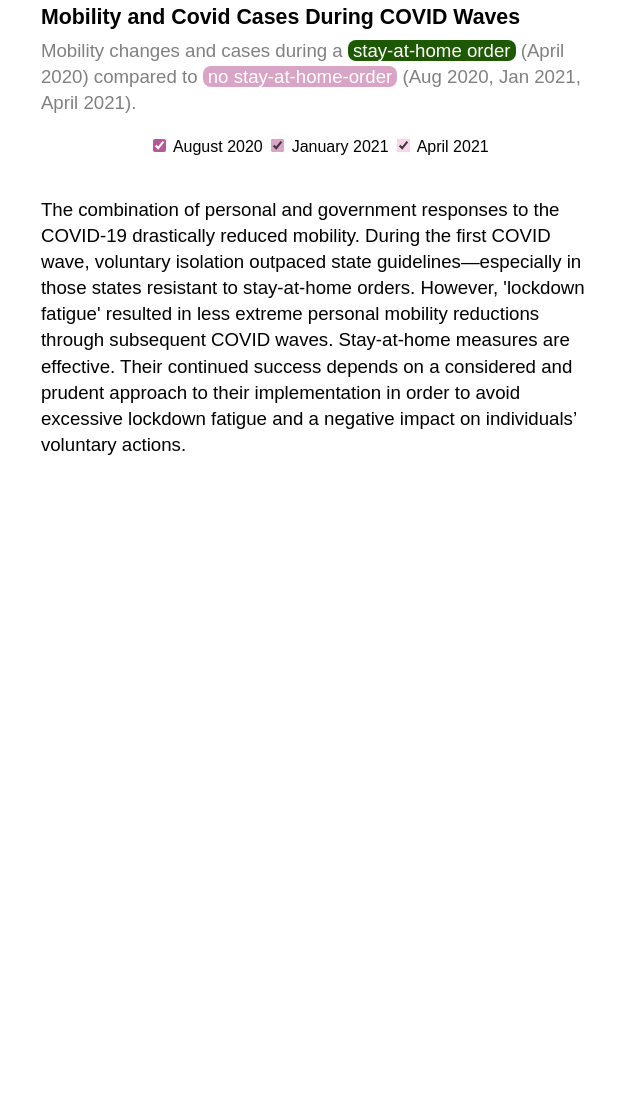
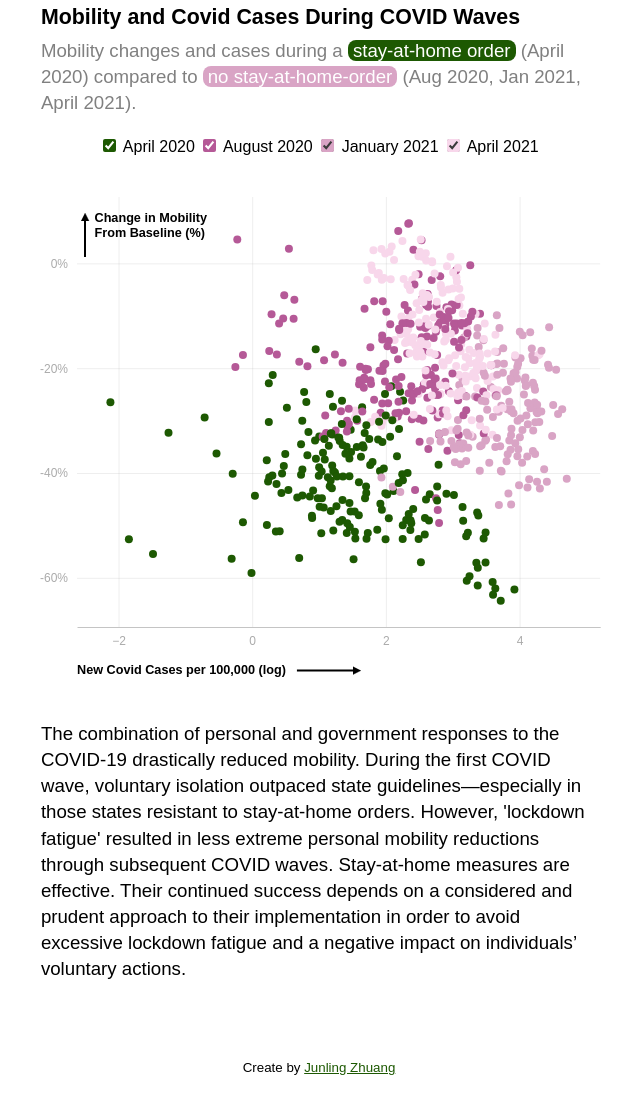
Before and after one commit to JunlingZhuang/Covid-19-Mobility, a plain HTML site: page index.html in a window 1280 px wide. Shown: the part 3210-4304 px from the top of the page, without its empty margins (321-961 px from the left). Before the commit the page ends 3703 px from the top, so only its background shows below. Drawn offline with nearby package versions, Linux system fonts and the light colour scheme.

Commit message:
finished scatterplot

```diff
--- a/components/dataViz.js
+++ b/components/dataViz.js
@@ -1,15 +1,16 @@
 import { loadData } from "./dataLoader.js";
 import { drawlineChart } from "./lineChart.js";
 import { drawStateChart } from "./stateChart.js";
+import { drawScatterPlot } from "./scatterChart.js";
 
 document.addEventListener("DOMContentLoaded", function () {
   const svgLineChart = d3.select(".us-graph").append("svg");
   const svgStateChart = d3.select(".lag").append("svg");
-  //   const svgScatter = d3.select(".scatter-plot").append("svg");
+  const svgScatter = d3.select(".scatter").append("svg");
 
   loadData().then((data) => {
     drawlineChart(svgLineChart, data.us_data);
     drawStateChart(svgStateChart, data.state_data);
-    // drawScatterPlot(svgScatter, data[2]);
+    drawScatterPlot(svgScatter, data.lockdown_data);
   });
 });
--- a/components/lineChart.js
+++ b/components/lineChart.js
@@ -399,5 +399,3 @@ export function drawlineChart(svg_us, us_data) {
   ScrollTrigger.refresh();
   //   resize(svg_us, us_data);
 }
-
-export default drawlineChart;
--- /dev/null
+++ b/components/scatterChart.js
@@ -0,0 +1,337 @@
+import config from "./config.js";
+
+// tooltip
+const div = d3
+  .select("body")
+  .append("div")
+  .attr("class", "tooltip")
+  .style("opacity", 0);
+
+function setup(svg_scatter, scatter_data) {
+  console.log(scatter_data);
+
+  // color scale for scatter plot
+  const colScale = d3
+    .scaleOrdinal()
+    .range([
+      config.colors.dark_green,
+      config.colors.dark_pink,
+      config.colors.med_pink,
+      config.colors.light_pink,
+    ])
+    .domain(["April 2020", "August 2020", "January 2021", "April 2021"]);
+
+  /* SCATTERPLOT! */
+  scatter_data.forEach(function (d) {
+    d.weekly_new_cases_per_100k = +d.weekly_new_cases_per_100k;
+    d.pct_change_baseline = +d.pct_change_baseline;
+    d.log_weekly_cases_per_100k = Math.log(d.weekly_new_cases_per_100k);
+  });
+
+  var scatter_x_min = d3.min(scatter_data, function (d) {
+    return d.log_weekly_cases_per_100k;
+  });
+  var scatter_x_max = d3.max(scatter_data, function (d) {
+    return d.log_weekly_cases_per_100k;
+  });
+
+  var scatter_y_min = d3.min(scatter_data, function (d) {
+    return d.pct_change_baseline;
+  });
+  var scatter_y_max = d3.max(scatter_data, function (d) {
+    return d.pct_change_baseline;
+  });
+
+  // x axis
+  var x_scale_scatter = d3
+    .scaleLinear()
+    // 0.5 padding
+    .domain([scatter_x_min - 0.5, scatter_x_max + 0.5]);
+
+  // y axis
+  var y_scale_scatter = d3
+    .scaleLinear()
+    // 5% padding
+    .domain([scatter_y_max + 5, scatter_y_min - 5]);
+
+  // x axis grid lines
+  var scatter_x_grid = svg_scatter.append("g").attr("class", "grid");
+
+  // y axis grid lines
+  var scatter_y_grid = svg_scatter.append("g").attr("class", "grid");
+
+  // mobility y axis label
+  svg_scatter.append("g").attr("class", "y_label_text");
+
+  // text
+  svg_scatter
+    .selectAll(".y_label_text")
+    .append("text")
+    .attr("text-anchor", "top")
+    .attr("y", config.arrow_margin.top + 5)
+    .attr("x", config.arrow_margin.left + config.label_type_size)
+    .text("Change in Mobility");
+  svg_scatter
+    .selectAll(".y_label_text")
+    .append("text")
+    .attr("text-anchor", "top")
+    .attr("y", config.arrow_margin.top + config.label_leading)
+    .attr("x", config.arrow_margin.left + config.label_type_size)
+    .text("From Baseline (%)");
+
+  // arrowhead for mobility
+  svg_scatter
+    .append("defs")
+    .append("marker")
+    .attr("id", "arrow")
+    .attr("viewBox", [0, 0, 20, 20])
+    .attr("refX", 10)
+    .attr("refY", 10)
+    .attr("markerWidth", config.arrowhead_width)
+    .attr("markerHeight", config.arrowhead_height)
+    .attr("orient", "auto-start-reverse")
+    .append("path")
+    .attr("d", d3.line()(config.arrowPoints))
+    .attr("stroke", "black");
+
+  // arrow line for mobility
+  svg_scatter
+    .append("path")
+    .attr(
+      "d",
+      d3.line()([
+        [config.arrow_margin.left, config.arrow_margin.top],
+        [config.arrow_margin.left, config.arrow_margin.bottom],
+      ])
+    )
+    .attr("stroke", "black")
+    .attr("stroke-width", config.line_width)
+    .attr("marker-start", "url(#arrow)")
+    .attr("fill", "none");
+
+  // cases x axis label
+  svg_scatter.append("g").attr("class", "x_label_text");
+
+  // text
+  svg_scatter
+    .selectAll(".x_label_text")
+    .append("text")
+    .attr("text-anchor", "top")
+    .text("New Covid Cases per 100,000 (log)");
+
+  // arrowhead for cases
+  svg_scatter
+    .append("defs")
+    .append("marker")
+    .attr("id", "arrow")
+    .attr("viewBox", [0, 0, 20, 20])
+    .attr("refX", 10)
+    .attr("refY", 10)
+    .attr("markerWidth", config.arrowhead_width)
+    .attr("markerHeight", config.arrowhead_height)
+    .attr("orient", "auto-start-reverse")
+    .append("path")
+    .attr("d", d3.line()(config.arrowPoints))
+    .attr("stroke", "black");
+
+  // arrow line for cases
+  svg_scatter
+    .append("path")
+    .attr("class", "arrow_scatter")
+    .attr("stroke", "black")
+    .attr("stroke-width", config.line_width)
+    .attr("marker-start", "url(#arrow)")
+    .attr("fill", "none");
+
+  // make the dots
+  var scatter_dots = svg_scatter
+    .append("g")
+    .attr("class", "scatter_dots")
+    .selectAll(null)
+    .data(scatter_data)
+    .enter()
+    .append("circle")
+    .attr("class", "scatter_circ")
+    .attr("id", function (d) {
+      return "circ_" + d.month.replaceAll(" ", "");
+    })
+    .attr("r", 4)
+    .style("fill", function (d) {
+      return colScale(d.month);
+    })
+    .on("mouseover", function (event, d) {
+      div.transition().duration(200).style("opacity", 1);
+
+      div
+        .html("<span class = tooltip_text>" + d.month + "</span>")
+        .style("left", event.pageX + 5 + "px")
+        .style("top", event.pageY - 25 + "px");
+
+      // highlight all the dots that have the same month as the one hovered
+      var selected_month = d3.select(this).attr("id");
+      console.log(selected_month);
+
+      d3.selectAll("circle").attr("opacity", 0.05);
+      d3.selectAll("#" + selected_month).attr("opacity", 1);
+    })
+    .on("mouseout", function (d) {
+      div.transition().duration(100).style("opacity", 0);
+
+      d3.selectAll("circle").attr("opacity", 1);
+    });
+
+  // checkboxes
+  d3.selectAll(".checkbox").on("change", function () {
+    // filter data if (un)checked
+    var selected = this.value;
+    var opacity = this.checked ? 1 : 0;
+
+    svg_scatter
+      .selectAll(".scatter_circ")
+      .filter(function (d) {
+        return selected == d.month.replaceAll(" ", "");
+      })
+      .transition()
+      .duration(250)
+      .style("opacity", opacity);
+  });
+
+  /* TOOLTIP */
+  // keep tooltip visible if user scrolls off of element but onto tooltip
+  div
+    .on("mouseover", function (d) {
+      div.transition().style("opacity", "1");
+    })
+    .on("mouseout", function (d) {
+      div.transition().duration(500).style("opacity", "0");
+    });
+
+  /////////////////////////////////////////////
+  // Resize\
+
+  /* SCATTERPLOT! */
+
+  var screen_height = window.innerHeight;
+  var screen_width = window.innerWidth;
+
+  var width;
+  var ticks_unit;
+  var leg_width;
+
+  // desktop set up
+  if (screen_width > 900) {
+    width = screen_width * 0.44;
+    ticks_unit = d3.timeDay.every(4);
+    leg_width = 0.7 * width;
+    // mobile set up
+  } else {
+    width = screen_width * 0.9;
+    ticks_unit = d3.timeDay.every(7);
+    leg_width = 0.58 * width;
+  }
+
+  var scatter_height = 0.6 * screen_height;
+
+  svg_scatter.attr("width", width).attr("height", scatter_height);
+
+  x_scale_scatter.range([0, width - config.margin.left]);
+  y_scale_scatter.range([0, scatter_height - 2 * config.margin.top]);
+
+  // x axis
+  svg_scatter
+    .append("g")
+    .attr("class", "x_axis")
+    .attr("id", "scatter_x_axis")
+    .call(d3.axisBottom(x_scale_scatter).ticks(4).tickSizeOuter(0))
+    .attr(
+      "transform",
+      "translate(" +
+        config.margin.left +
+        "," +
+        (scatter_height - 2 * config.margin.top) +
+        ")"
+    );
+
+  // y axis
+  svg_scatter
+    .append("g")
+    .attr("class", "y_axis")
+    .attr("id", "scatter_y_axis")
+    .call(
+      d3
+        .axisLeft(y_scale_scatter)
+        .ticks(4)
+        .tickSizeOuter(0)
+        .tickFormat((d) => d + "%")
+    )
+    .attr("transform", "translate(" + config.margin.left + "," + 0 + ")");
+
+  // add x gridlines
+  function make_scatter_x_gridlines() {
+    return d3.axisBottom(x_scale_scatter).ticks(4);
+  }
+
+  scatter_x_grid
+    .attr(
+      "transform",
+      "translate(" +
+        config.margin.left +
+        "," +
+        (scatter_height - 2 * config.margin.top) +
+        ")"
+    )
+    .call(
+      make_scatter_x_gridlines()
+        .tickSize(-(scatter_height - config.margin.top))
+        .tickFormat("")
+    );
+
+  // add y gridlines
+  function make_scatter_y_gridlines() {
+    return d3.axisLeft(y_scale_scatter).ticks(4);
+  }
+
+  scatter_y_grid
+    .attr("transform", "translate(" + config.margin.left + "," + 0 + ")")
+    .call(
+      make_scatter_y_gridlines()
+        .tickSize(-(width - config.margin.left))
+        .tickFormat("")
+    );
+
+  // x axis label
+  var scatter_label_height = scatter_height - config.label_type_size + 3;
+  var scatter_x_label = svg_scatter.selectAll(".x_label_text").select("text");
+  var scatter_x_label_length =
+    d3.max(scatter_x_label.nodes(), (n) => n.getComputedTextLength()) + 3;
+
+  svg_scatter
+    .selectAll(".x_label_text")
+    .select("text")
+    .attr("y", scatter_label_height + 3)
+    .attr("x", config.margin.left);
+
+  svg_scatter.selectAll(".arrow_scatter").attr(
+    "d",
+    d3.line()([
+      [
+        scatter_x_label_length + config.arrow_margin.right,
+        scatter_label_height,
+      ],
+      [scatter_x_label_length + config.arrow_margin.left, scatter_label_height],
+    ])
+  );
+
+  scatter_dots
+    .attr("cx", function (d) {
+      return x_scale_scatter(d.log_weekly_cases_per_100k);
+    })
+    .attr("cy", function (d) {
+      return y_scale_scatter(d.pct_change_baseline);
+    })
+    .attr("transform", "translate(" + config.margin.left + "," + 0 + ")");
+}
+
+export function drawScatterPlot(svg_scatter, scatter_data) {
+  setup(svg_scatter, scatter_data);
+}
--- a/components/stateChart.js
+++ b/components/stateChart.js
@@ -25,7 +25,6 @@ const state_leg_data = [
 ];
 
 function setup(svg_state, state_data) {
-  console.log("state data", state_data);
   /* US State GRAPH */
   /* STATE TIMELINE */
   // sort by lag time and the day the stay-at-home (sah) order began
@@ -223,7 +222,6 @@ function setup(svg_state, state_data) {
   x_scale.range([0, width - 2 * config.margin.left]);
   y_scale.range([0, state_height - config.margin.top]);
 
-  console.log(config.margin.top, config.margin.top);
   // x axis
   svg_state
     .append("g")
@@ -242,7 +240,6 @@ function setup(svg_state, state_data) {
     return d3.axisBottom(x_scale).ticks(ticks_unit);
   }
 
-  console.log(config.margin.top, state_height);
   x_axis_grid
     .attr(
       "transform",
@@ -255,7 +252,6 @@ function setup(svg_state, state_data) {
         .tickSizeOuter(0)
     );
 
-  console.log(config.label_type_size, config.margin.top);
   // y axis
   svg_state
     .append("g")
--- a/index.html
+++ b/index.html
@@ -73,6 +73,8 @@
 
     <!-- buttons -->
     <div class="checkboxes">
+        <input type="checkbox" class="checkbox" id="cb2004" value="April2020" checked>
+        <label>April 2020</label>
 
         <input type="checkbox" class="checkbox" id="cb2008" value="August2020" checked>
         <label>August 2020</label>
@@ -82,6 +84,8 @@
 
         <input type="checkbox" class="checkbox" id="cb2104" value="April2021" checked>
         <label>April 2021</label>
+
+
     </div>
 
     <figure class="scatter"></figure>
@@ -90,12 +94,18 @@
         The combination of personal and government responses to the COVID-19 drastically reduced mobility. During the first COVID wave, voluntary isolation outpaced state guidelines—especially in those states resistant to stay-at-home orders. However, 'lockdown fatigue' resulted in less extreme personal mobility reductions through subsequent COVID waves. Stay-at-home measures are effective. Their continued success depends on a considered and prudent approach to their implementation in order to avoid excessive lockdown fatigue and a negative impact on individuals’ voluntary actions.
     </div>
 
+
     <script src="https://d3js.org/d3.v7.min.js"></script>
     <script src="https://cdnjs.cloudflare.com/ajax/libs/gsap/3.3.0/gsap.min.js"></script>
     <script src="https://cdnjs.cloudflare.com/ajax/libs/gsap/3.3.0/MotionPathPlugin.min.js"></script>
     <script src="https://cdnjs.cloudflare.com/ajax/libs/gsap/3.3.0/ScrollTrigger.min.js"></script>
     <!-- <script src="main.js"></script> -->
     <script type="module" src="/components/dataViz.js"></script>
-
   </body>
+  <footer>
+    <div class="footer">
+      <div class="footer_text">
+        <p>Create by</p>
+        <span>&nbsp;</span>
+        <a class="author" href="https://github.com/JunlingZhuang"> Junling Zhuang</a></div>
 </html>
--- a/style.css
+++ b/style.css
@@ -1,3 +1,20 @@
+/* FOOOTER */
+
+div.footer_text {
+  display: flex;
+  justify-content: center;
+  align-items: center;
+  /* text-align: center; */
+  /* justify-content: center;
+  align-items: center; */
+  margin: 5% 0% 0% 0%;
+  font-size: 10pt;
+}
+
+/* .author {
+  font-weight: bold;
+  color: green;
+} */
 /* TOOLTIP */
 div.tooltip {
   position: absolute;
@@ -203,6 +220,10 @@ body {
   accent-color: grey;
 }
 
+#cb2004:checked {
+  accent-color: #1d5902;
+}
+
 #cb2008:checked {
   accent-color: #b55997;
 }
```
